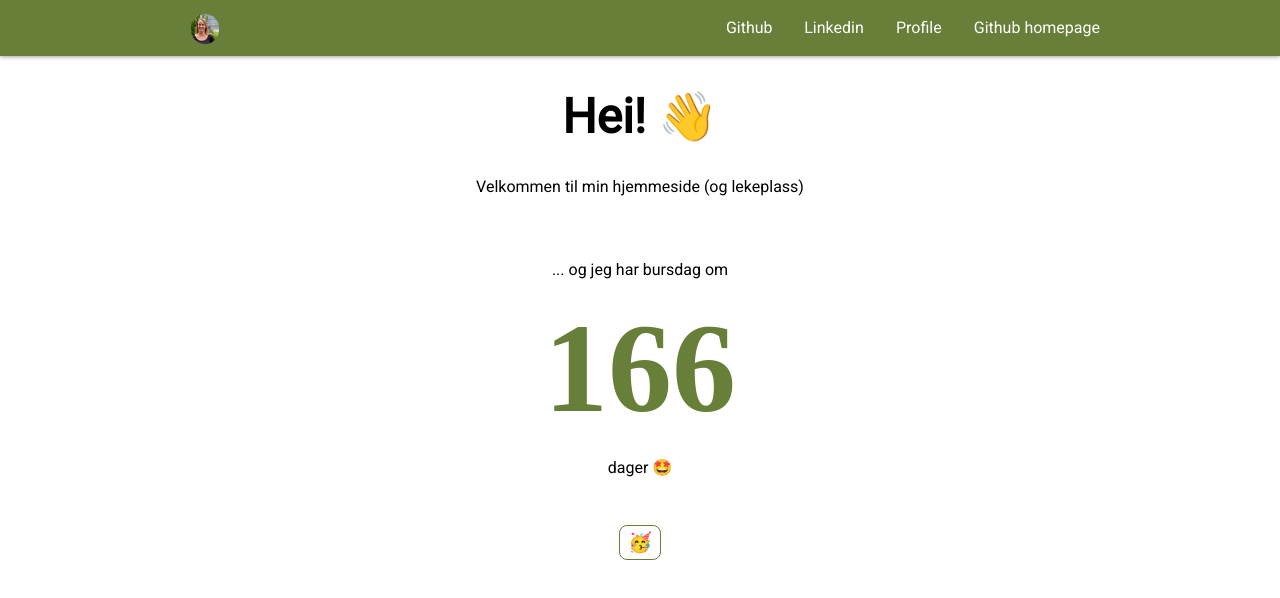
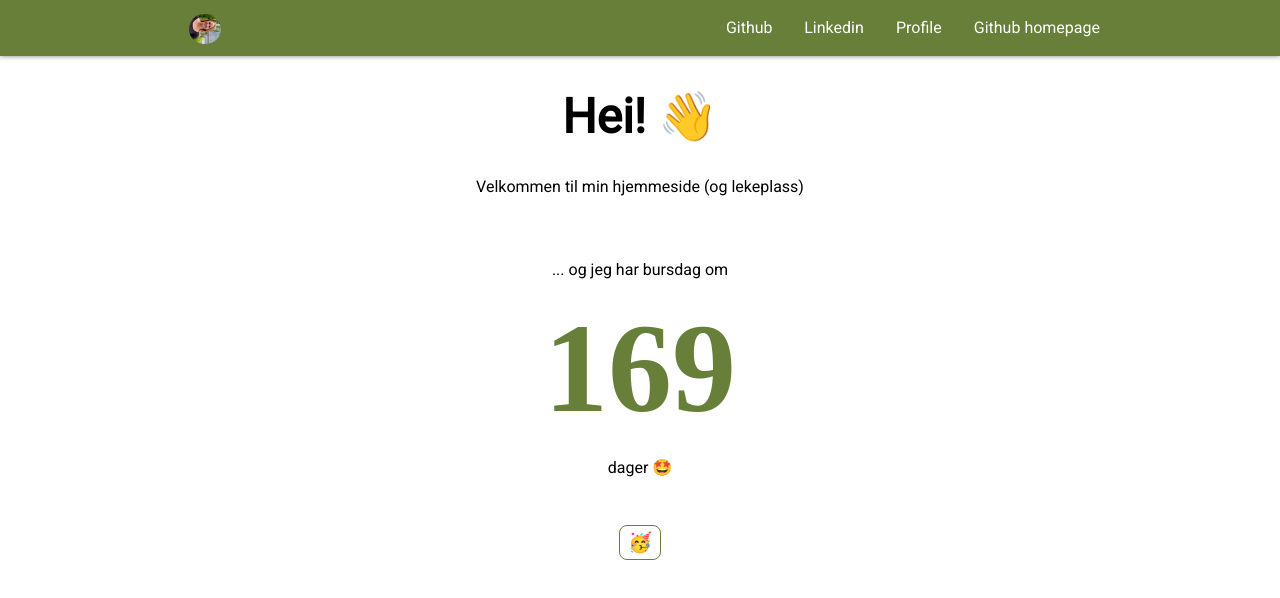
Before and after one commit to pingrid/ingrid-guren-homepage, a React (Create React App) app: page / in a window 1280 px wide. Shown: the top 598 px of the page. Built offline with nearby package versions, Linux system fonts and the light colour scheme; a web font is replaced by a local one.

Commit message:
Fix days calculation function

```diff
--- a/src/routes/Home.tsx
+++ b/src/routes/Home.tsx
@@ -19,11 +19,11 @@ class Home extends PureComponent<IProps, IState>{
     }
     render()  {
         const { color } = this.props;
-        const date = new Date();
-        date.setMonth(7);
-        date.setDate(6);
+        const birthday = new Date();
+        birthday.setMonth(6);
+        birthday.setDate(6);
         const today = new Date();
-        const numberOfDaysLeft = getNumberOfDaysBetweenDates(date, today);
+        const numberOfDaysLeft = getNumberOfDaysBetweenDates(today, birthday);
 
         const { showConfetti } = this.state;
         return (
--- a/src/utils/date.js
+++ b/src/utils/date.js
@@ -1,6 +1,6 @@
 export const getNumberOfDaysBetweenDates = (firstDate, secondDate) => {
-    if (secondDate.getTime() < firstDate.getTime()) {
-        firstDate.setFullYear(firstDate.getFullYear() - 1);
+    if (firstDate.getTime() > secondDate.getTime()) {
+        secondDate.setFullYear(secondDate.getFullYear() + 1);
     }
-    return Math.ceil(Math.abs((secondDate.getTime() - firstDate.getTime()) / (24 * 60 * 60 * 1000)));
+    return Math.ceil(Math.abs(secondDate.getTime() - firstDate.getTime()) / (24 * 60 * 60 * 1000));
 };
```
Also changed, not shown: src/resources/ingridguren-small.jpg, 1 other file (tests, documents, lock files or other folders).
